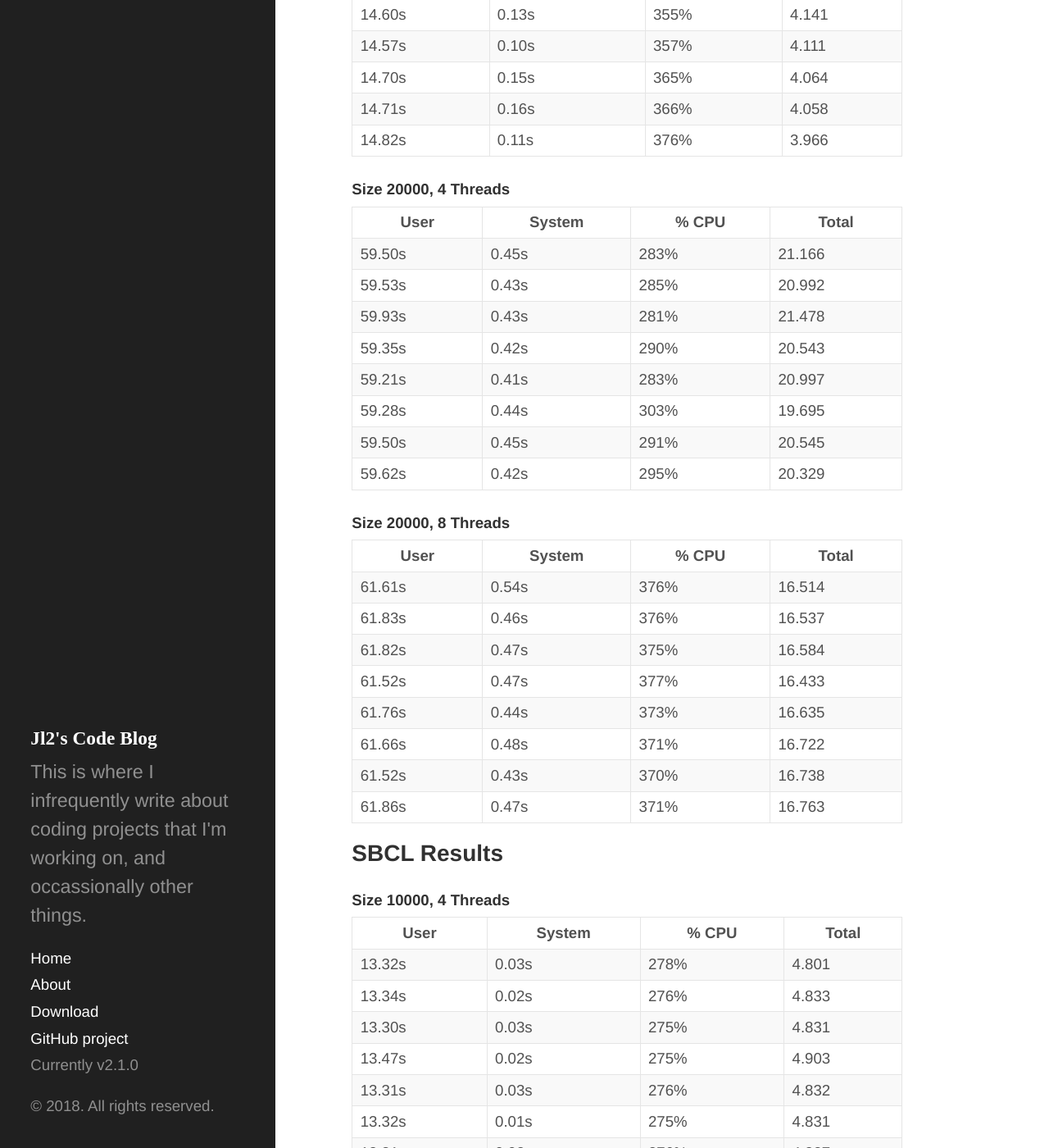
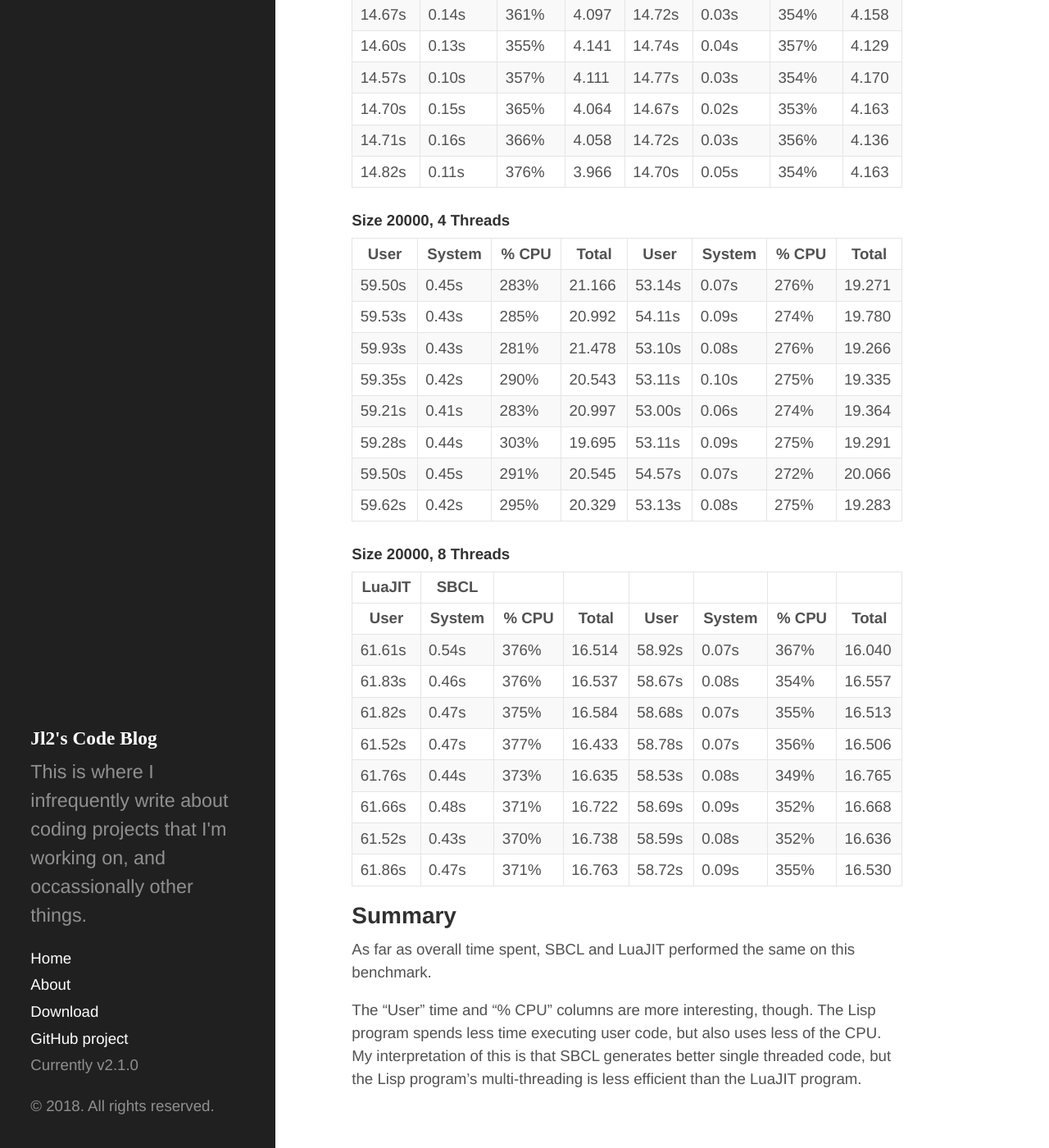
Before and after one commit to jl2/jl2.github.io, a Jekyll site: the page built from _posts/2018-09-01-luajit-and-cl-benchmark.md, in a window 1280 px wide and 1400 px high, scrolled down 2213 px. Shown: the whole window at 82% size. Built offline with Jekyll 4.4.1, drawn with Linux system fonts in a browser that asks for light colours; Markdown is read by kramdown in place of the engine named in the settings; some of the changed text lies outside the part shown.

Commit message:
Add Summary.

```diff
--- a/_posts/2018-09-01-luajit-and-cl-benchmark.md
+++ b/_posts/2018-09-01-luajit-and-cl-benchmark.md
@@ -52,110 +52,67 @@ generated using 4 and 8 threads, and each run was repeated 8 times.
 |      8 | 10000 |       8 |
 |      8 | 20000 |       8 |
 
-## LuaJIT Results
+## Results
 
 ### Size 10000, 4 Threads
 
-| User   | System | % CPU | Total |
-| ------ | ------ | ----- | ----- |
-| 14.13s | 0.16s  |  283% | 5.034 |
-| 14.06s | 0.12s  |  308% | 4.591 |
-| 14.11s | 0.13s  |  291% | 4.883 |
-| 14.13s | 0.14s  |  281% | 5.073 |
-| 14.14s | 0.12s  |  310% | 4.596 |
-| 13.96s | 0.12s  |  279% | 5.031 |
-| 14.10s | 0.13s  |  282% | 5.043 |
-| 14.09s | 0.12s  |  280% | 5.065 |
+| LuaJIT                          | SBCL                            |
+| User   | System | % CPU | Total | User   | System | % CPU | Total |
+| ------ | ------ | ----- | ----- | ------ | ------ | ----- | ----- |
+| 14.13s | 0.16s  |  283% | 5.034 | 13.32s | 0.03s  |  278% | 4.801 |
+| 14.06s | 0.12s  |  308% | 4.591 | 13.34s | 0.02s  |  276% | 4.833 |
+| 14.11s | 0.13s  |  291% | 4.883 | 13.30s | 0.03s  |  275% | 4.831 |
+| 14.13s | 0.14s  |  281% | 5.073 | 13.47s | 0.02s  |  275% | 4.903 |
+| 14.14s | 0.12s  |  310% | 4.596 | 13.31s | 0.03s  |  276% | 4.832 |
+| 13.96s | 0.12s  |  279% | 5.031 | 13.32s | 0.01s  |  275% | 4.831 |
+| 14.10s | 0.13s  |  282% | 5.043 | 13.31s | 0.02s  |  276% | 4.827 |
+| 14.09s | 0.12s  |  280% | 5.065 | 13.32s | 0.02s  |  275% | 4.833 |
 
 ### Size 10000, 8 Threads
 
-| User   | System |  %CPU | Total |
-| ------ | ------ | ----- | ----- |
-| 14.83s | 0.11s  |  378% | 3.944 |
-| 14.62s | 0.13s  |  357% | 4.122 |
-| 14.67s | 0.14s  |  361% | 4.097 |
-| 14.60s | 0.13s  |  355% | 4.141 |
-| 14.57s | 0.10s  |  357% | 4.111 |
-| 14.70s | 0.15s  |  365% | 4.064 |
-| 14.71s | 0.16s  |  366% | 4.058 |
-| 14.82s | 0.11s  |  376% | 3.966 |
+| User   | System |  %CPU | Total | User   | System | % CPU | Total |
+| ------ | ------ | ----- | ----- | ------ | ------ | ----- | ----- |
+| 14.83s | 0.11s  |  378% | 3.944 | 14.73s | 0.03s  |  358% | 4.123 |
+| 14.62s | 0.13s  |  357% | 4.122 | 14.72s | 0.04s  |  357% | 4.133 |
+| 14.67s | 0.14s  |  361% | 4.097 | 14.72s | 0.03s  |  354% | 4.158 |
+| 14.60s | 0.13s  |  355% | 4.141 | 14.74s | 0.04s  |  357% | 4.129 |
+| 14.57s | 0.10s  |  357% | 4.111 | 14.77s | 0.03s  |  354% | 4.170 |
+| 14.70s | 0.15s  |  365% | 4.064 | 14.67s | 0.02s  |  353% | 4.163 |
+| 14.71s | 0.16s  |  366% | 4.058 | 14.72s | 0.03s  |  356% | 4.136 |
+| 14.82s | 0.11s  |  376% | 3.966 | 14.70s | 0.05s  |  354% | 4.163 |
 
 ### Size 20000, 4 Threads
 
-| User   | System | % CPU |  Total |
-| ------ | ------ | ----- | ------ |
-| 59.50s | 0.45s  |  283% | 21.166 |
-| 59.53s | 0.43s  |  285% | 20.992 |
-| 59.93s | 0.43s  |  281% | 21.478 |
-| 59.35s | 0.42s  |  290% | 20.543 |
-| 59.21s | 0.41s  |  283% | 20.997 |
-| 59.28s | 0.44s  |  303% | 19.695 |
-| 59.50s | 0.45s  |  291% | 20.545 |
-| 59.62s | 0.42s  |  295% | 20.329 |
+| User   | System | % CPU |  Total | User   | System | % CPU |  Total |
+| ------ | ------ | ----- | ------ | ------ | ------ | ----- | ------ |
+| 59.50s | 0.45s  |  283% | 21.166 | 53.14s | 0.07s  |  276% | 19.271 |
+| 59.53s | 0.43s  |  285% | 20.992 | 54.11s | 0.09s  |  274% | 19.780 |
+| 59.93s | 0.43s  |  281% | 21.478 | 53.10s | 0.08s  |  276% | 19.266 |
+| 59.35s | 0.42s  |  290% | 20.543 | 53.11s | 0.10s  |  275% | 19.335 |
+| 59.21s | 0.41s  |  283% | 20.997 | 53.00s | 0.06s  |  274% | 19.364 |
+| 59.28s | 0.44s  |  303% | 19.695 | 53.11s | 0.09s  |  275% | 19.291 |
+| 59.50s | 0.45s  |  291% | 20.545 | 54.57s | 0.07s  |  272% | 20.066 |
+| 59.62s | 0.42s  |  295% | 20.329 | 53.13s | 0.08s  |  275% | 19.283 |
 
 ### Size 20000, 8 Threads
 
-| User   | System | % CPU |  Total |
-| ------ | ------ | ----- | ------ |
-| 61.61s | 0.54s  |  376% | 16.514 |
-| 61.83s | 0.46s  |  376% | 16.537 |
-| 61.82s | 0.47s  |  375% | 16.584 |
-| 61.52s | 0.47s  |  377% | 16.433 |
-| 61.76s | 0.44s  |  373% | 16.635 |
-| 61.66s | 0.48s  |  371% | 16.722 |
-| 61.52s | 0.43s  |  370% | 16.738 |
-| 61.86s | 0.47s  |  371% | 16.763 |
+| LuaJIT                           | SBCL                             |
+| User   | System | % CPU |  Total | User   | System | % CPU |  Total |
+| ------ | ------ | ----- | ------ | ------ | ------ | ----- | ------ |
+| 61.61s | 0.54s  |  376% | 16.514 | 58.92s | 0.07s  |  367% | 16.040 |
+| 61.83s | 0.46s  |  376% | 16.537 | 58.67s | 0.08s  |  354% | 16.557 |
+| 61.82s | 0.47s  |  375% | 16.584 | 58.68s | 0.07s  |  355% | 16.513 |
+| 61.52s | 0.47s  |  377% | 16.433 | 58.78s | 0.07s  |  356% | 16.506 |
+| 61.76s | 0.44s  |  373% | 16.635 | 58.53s | 0.08s  |  349% | 16.765 |
+| 61.66s | 0.48s  |  371% | 16.722 | 58.69s | 0.09s  |  352% | 16.668 |
+| 61.52s | 0.43s  |  370% | 16.738 | 58.59s | 0.08s  |  352% | 16.636 |
+| 61.86s | 0.47s  |  371% | 16.763 | 58.72s | 0.09s  |  355% | 16.530 |
 
-## SBCL Results
 
-### Size 10000, 4 Threads
+## Summary
 
-| User   | System | % CPU | Total |
-| ------ | ------ | ----- | ----- |
-| 13.32s | 0.03s  |  278% | 4.801 |
-| 13.34s | 0.02s  |  276% | 4.833 |
-| 13.30s | 0.03s  |  275% | 4.831 |
-| 13.47s | 0.02s  |  275% | 4.903 |
-| 13.31s | 0.03s  |  276% | 4.832 |
-| 13.32s | 0.01s  |  275% | 4.831 |
-| 13.31s | 0.02s  |  276% | 4.827 |
-| 13.32s | 0.02s  |  275% | 4.833 |
+As far as overall time spent, SBCL and LuaJIT performed the same on this benchmark.
 
-### Size 10000, 8 Threads
-
-| User   | System | % CPU | Total |
-| ------ | ------ | ----- | ----- |
-| 14.73s | 0.03s  |  358% | 4.123 |
-| 14.72s | 0.04s  |  357% | 4.133 |
-| 14.72s | 0.03s  |  354% | 4.158 |
-| 14.74s | 0.04s  |  357% | 4.129 |
-| 14.77s | 0.03s  |  354% | 4.170 |
-| 14.67s | 0.02s  |  353% | 4.163 |
-| 14.72s | 0.03s  |  356% | 4.136 |
-| 14.70s | 0.05s  |  354% | 4.163 |
-
-### Size 20000, 4 Threads
-
-| User   | System | % CPU |  Total |
-| ------ | ------ | ----- | ------ |
-| 53.14s | 0.07s  |  276% | 19.271 |
-| 54.11s | 0.09s  |  274% | 19.780 |
-| 53.10s | 0.08s  |  276% | 19.266 |
-| 53.11s | 0.10s  |  275% | 19.335 |
-| 53.00s | 0.06s  |  274% | 19.364 |
-| 53.11s | 0.09s  |  275% | 19.291 |
-| 54.57s | 0.07s  |  272% | 20.066 |
-| 53.13s | 0.08s  |  275% | 19.283 |
-
-### Size 20000, 8 Threads
-
-| User   | System | % CPU |  Total |
-| ------ | ------ | ----- | ------ |
-| 58.92s | 0.07s  |  367% | 16.040 |
-| 58.67s | 0.08s  |  354% | 16.557 |
-| 58.68s | 0.07s  |  355% | 16.513 |
-| 58.78s | 0.07s  |  356% | 16.506 |
-| 58.53s | 0.08s  |  349% | 16.765 |
-| 58.69s | 0.09s  |  352% | 16.668 |
-| 58.59s | 0.08s  |  352% | 16.636 |
-| 58.72s | 0.09s  |  355% | 16.530 |
+The "User" time and "% CPU" columns are more interesting, though.  The Lisp program spends less time executing user code,
+but also uses less of the CPU.  My interpretation of this is that SBCL generates better single threaded code, but the Lisp
+program's multi-threading is less efficient than the LuaJIT program.
```
